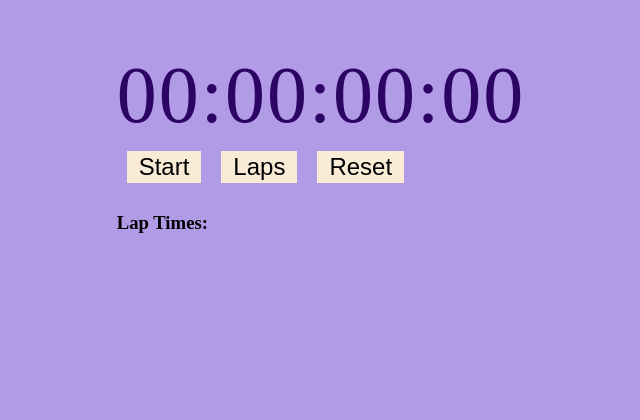
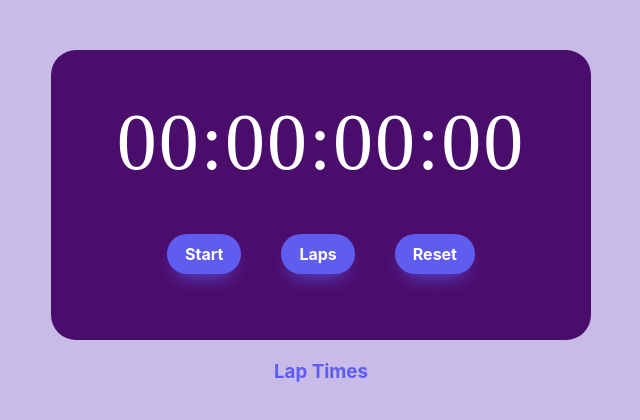
Before and after one commit to Shopify/eng-intern-assessment-react, a React app: page / in a window 1280 px wide. Shown: the top 420 px of the page, without its empty margins (319-959 px from the left). Built offline with nearby package versions, Linux system fonts and the light colour scheme.

Commit message:
added UI changes

```diff
--- a/src/App.css
+++ b/src/App.css
@@ -3,7 +3,7 @@ html, body, #root, .stopwatch, .stopwatch-content, .stopwatch-buttons {
 }
 
 body {
-  background-color: #b29be6;
+  background-color: #c8bbe8;
   margin: 50px;
   display: flex;
   flex-direction: column;
@@ -15,27 +15,77 @@ body {
 
 .stopwatch-container {
   display: flex;
-  color: rgb(44, 4, 99);
+  color: white;
+  width: 500px;
+  height: 250px;
+  background-color: rgb(75, 13, 108);
+  border-radius: 25px;
+  padding: 20px;
+  justify-content: center;
+  align-items: center;
   letter-spacing: 2px;
   font-size: 5rem;
+  flex-direction: column;
 }
 
 .timer-text {
   font-size: 5rem;
   margin: 0;
-
 }
 
 .stopwatchbutton-container button {
-  margin: 10px;
+  margin: 20px;
   padding: 2px 12px;
-  border: none;
-  background-color: antiquewhite;
+  background-color: rgb(182, 105, 217);
   font-size: 1.5rem;
+  justify-content: center;
+  color: white;
+  border-radius: 50px;
+
+  border-color: blueviolet;
+  font-family: Inter,Helvetica,"Apple Color Emoji","Segoe UI Emoji",NotoColorEmoji,"Noto Color Emoji","Segoe UI Symbol","Android Emoji",EmojiSymbols,-apple-system,system-ui,"Segoe UI",Roboto,"Helvetica Neue","Noto Sans",sans-serif;
+
+}
+.button-34 button {
+  background: #5E5DF0;
+  border-radius: 999px;
+  box-shadow: #5E5DF0 0 10px 20px -10px;
+  box-sizing: border-box;
+  color: #FFFFFF;
+  cursor: pointer;
+  font-family: Inter,Helvetica,"Apple Color Emoji","Segoe UI Emoji",NotoColorEmoji,"Noto Color Emoji","Segoe UI Symbol","Android Emoji",EmojiSymbols,-apple-system,system-ui,"Segoe UI",Roboto,"Helvetica Neue","Noto Sans",sans-serif;
+  font-size: 16px;
+  font-weight: 700;
+  line-height: 24px;
+  opacity: 1;
+  outline: 0 solid transparent;
+  padding: 8px 18px;
+  user-select: none;
+  touch-action: manipulation;
+  width: fit-content;
+  word-break: break-word;
+  border: 0;
+}
+
+.lap-times-container ul{
+  font-family: Inter,Helvetica,"Apple Color Emoji","Segoe UI Emoji",NotoColorEmoji,"Noto Color Emoji","Segoe UI Symbol","Android Emoji",EmojiSymbols,-apple-system,system-ui,"Segoe UI",Roboto,"Helvetica Neue","Noto Sans",sans-serif;
+  text-align: center;
+  margin-top: 20px;
+  color: #5E5DF0;
+  list-style-type: none;
+  padding: 0; /* Remove default padding */
+}
+
+.lap-item {
+  display: inline-block;
+  list-style-type: none;
+  padding: 10px;
+  border: 1px solid #5E5DF0;
+  margin: 5px;
+}
 
 
-
-}
+/* CSS */
 
 /* .stopwatch-title {
   background-color: #303030;
--- a/src/StopWatch.tsx
+++ b/src/StopWatch.tsx
@@ -1,6 +1,5 @@
 import React, { useState, useEffect, useCallback } from "react";
 import StopWatchButton from "./StopWatchButton";
-
 
 //time formatter to display time in 00:00:00:00 format
 export function timeFormatter(time: number): string {
@@ -23,8 +22,9 @@ export default function StopWatch() {
 
   return (
     <div>
-      <div className="stopwatch-container">{timeFormatter(time)}</div>
-      <div>
+      <div className="stopwatch-container">
+        <div>{timeFormatter(time)}</div>
+        <div className="button-34">
           <StopWatchButton
             time={time}
             setTime={setTime}
@@ -32,9 +32,11 @@ export default function StopWatch() {
             laps={laps}
           ></StopWatchButton>
         </div>
+      </div>
+
       <div className="lap-times-container">
-        <h3>Lap Times:</h3>
         <ul>
+        <h3>Lap Times</h3>
           {laps.map((lap, index) => (
             <li key={index}>
               {`Lap ${index + 1}:` + " " + timeFormatter(lap)}
```
Lines whose indentation alone changed are shown as unchanged.
